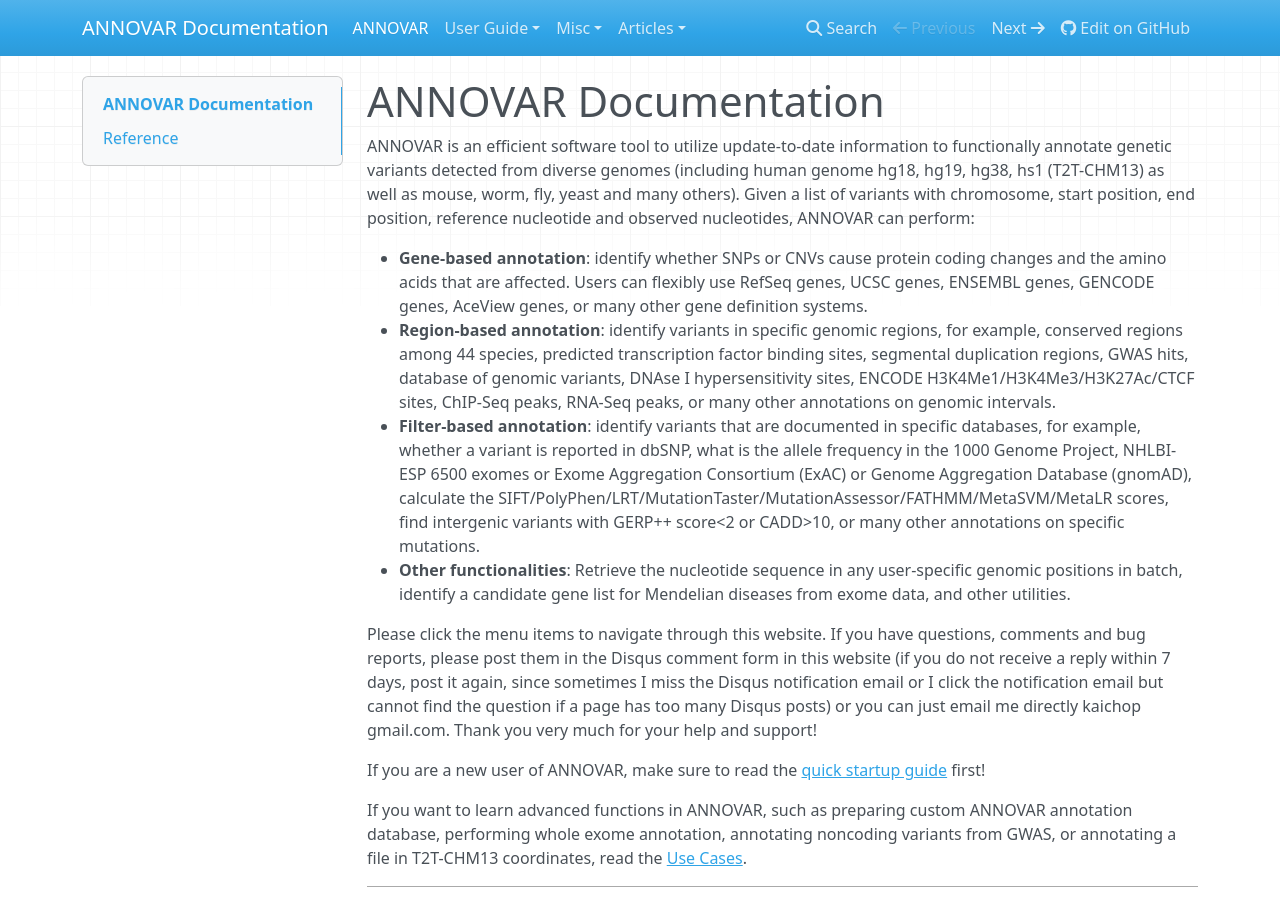
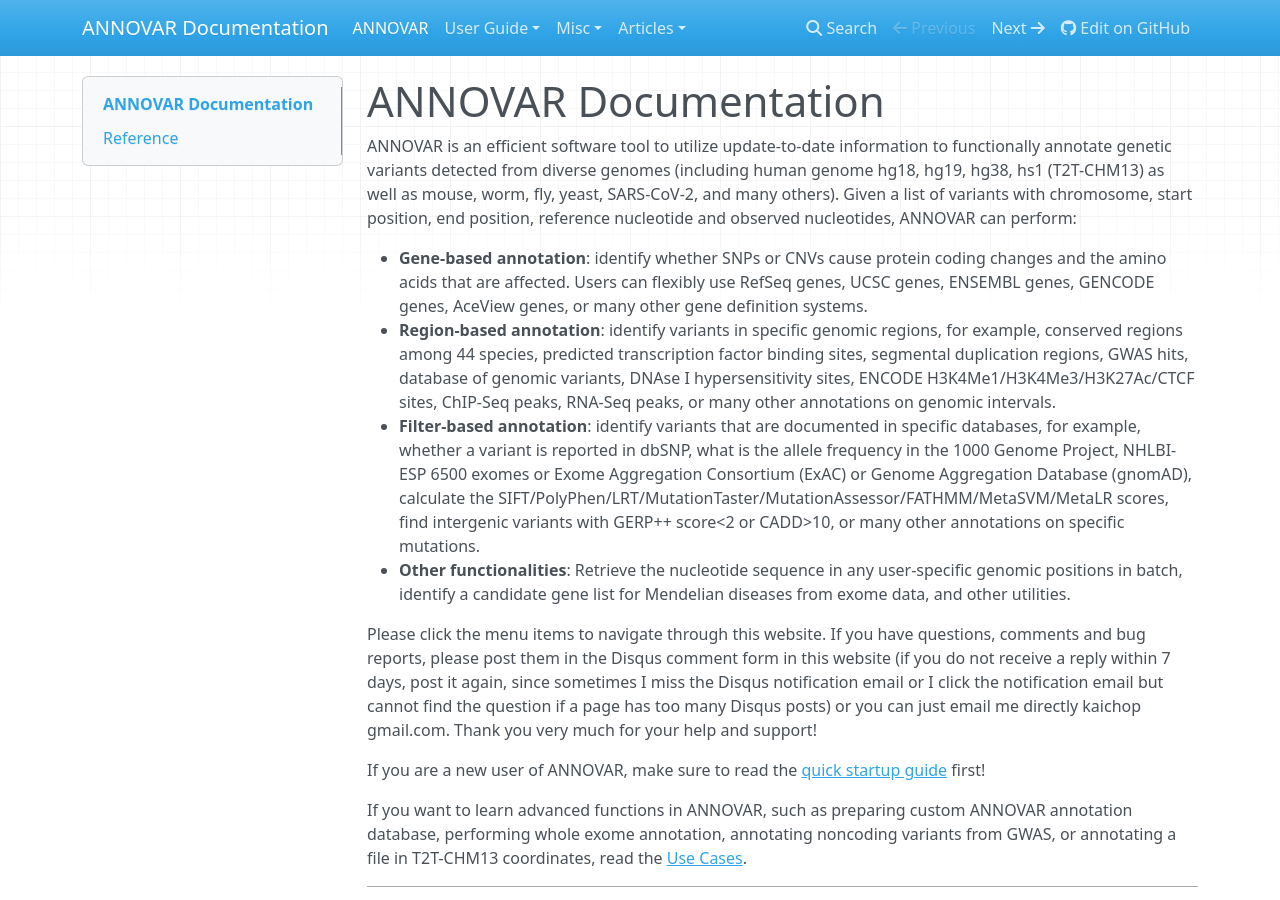
Before and after one commit to WGLab/doc-ANNOVAR, an MkDocs documentation site: the page built from docs/index.md, in a window 1280 px wide and 900 px high. Built offline with MkDocs 1.6.1, drawn with Linux system fonts in a browser that asks for light colours; nearby versions of some CDN libraries.

Commit message:
Update index.md

```diff
--- a/docs/index.md
+++ b/docs/index.md
@@ -1,6 +1,6 @@
 # ANNOVAR Documentation
 
-ANNOVAR is an efficient software tool to utilize update-to-date information to functionally annotate genetic variants detected from diverse genomes (including human genome hg18, hg19, hg38, hs1 (T2T-CHM13) as well as mouse, worm, fly, yeast and many others). Given a list of variants with chromosome, start position, end position, reference nucleotide and observed nucleotides, ANNOVAR can perform:
+ANNOVAR is an efficient software tool to utilize update-to-date information to functionally annotate genetic variants detected from diverse genomes (including human genome hg18, hg19, hg38, hs1 (T2T-CHM13) as well as mouse, worm, fly, yeast, SARS-CoV-2, and many others). Given a list of variants with chromosome, start position, end position, reference nucleotide and observed nucleotides, ANNOVAR can perform:
 
 - **Gene-based annotation**: identify whether SNPs or CNVs cause protein coding changes and the amino acids that are affected. Users can flexibly use RefSeq genes, UCSC genes, ENSEMBL genes, GENCODE genes, AceView genes, or many other gene definition systems.
 - **Region-based annotation**: identify variants in specific genomic regions, for example, conserved regions among 44 species, predicted transcription factor binding sites, segmental duplication regions, GWAS hits, database of genomic variants, DNAse I hypersensitivity sites, ENCODE H3K4Me1/H3K4Me3/H3K27Ac/CTCF sites, ChIP-Seq peaks, RNA-Seq peaks, or many other annotations on genomic intervals.
```
